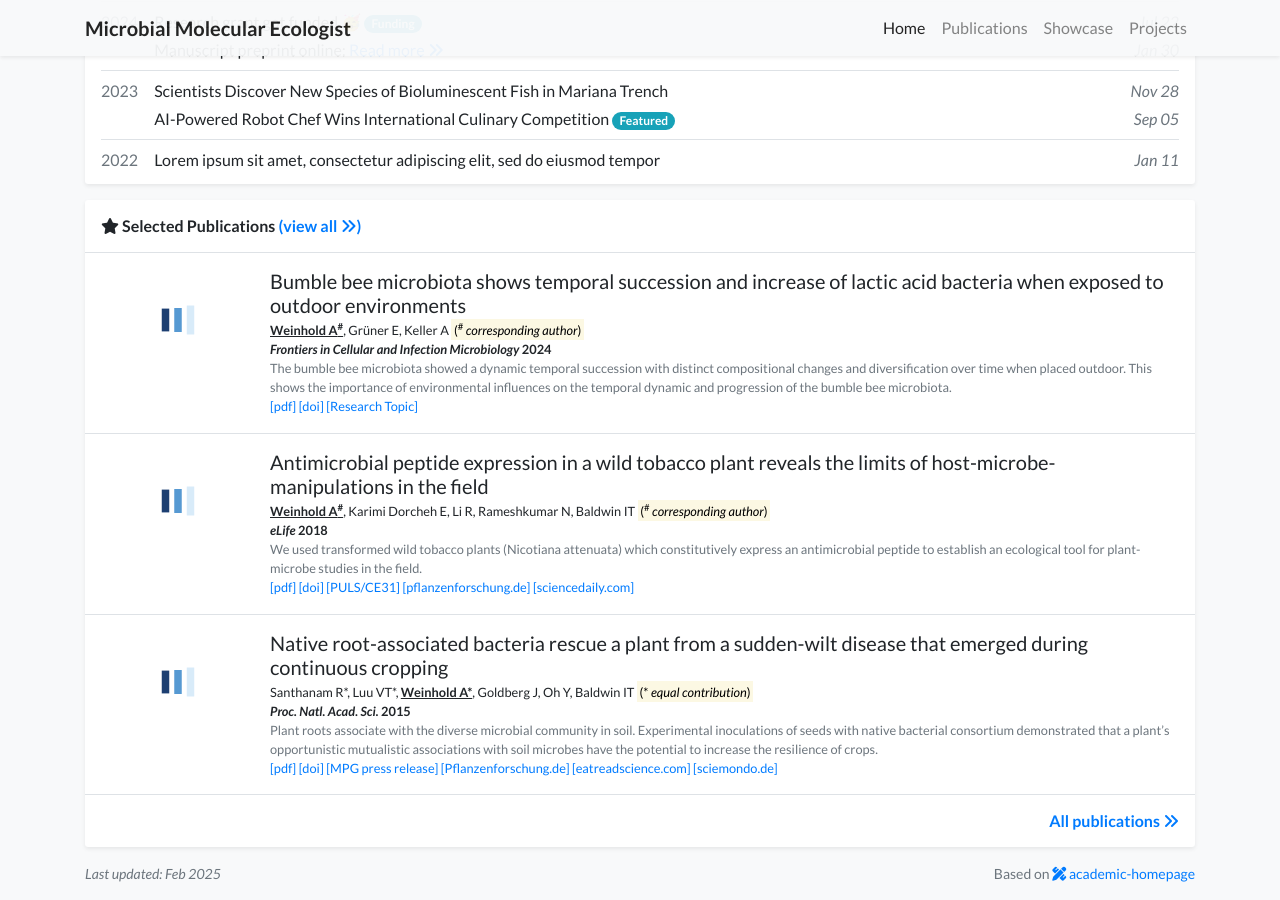
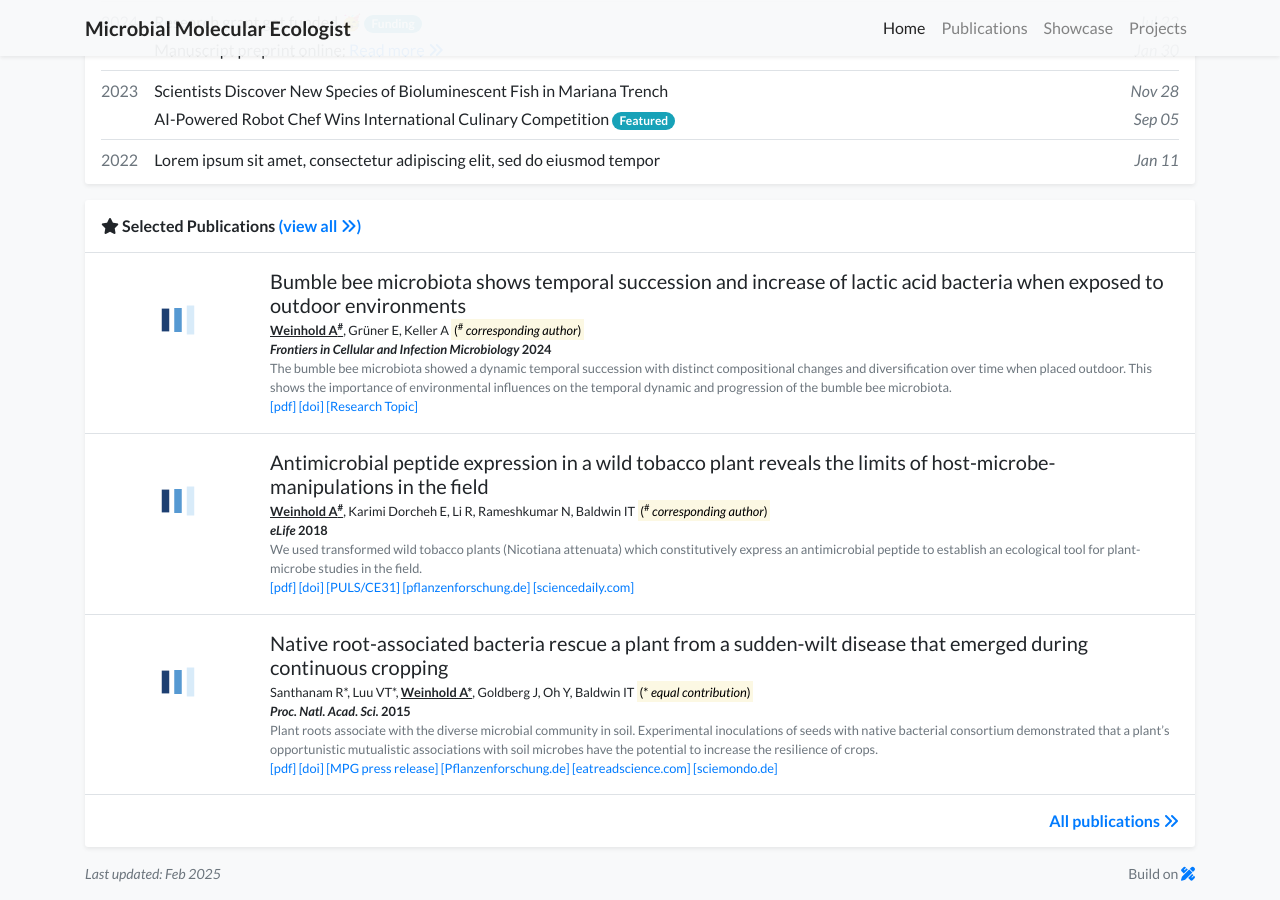
Before and after one commit to micromole/micromole.github.io, a Jekyll site: the page built from index.html, in a window 1280 px wide and 900 px high, scrolled down 1066 px. Built offline with Jekyll 4.4.1, drawn with Linux system fonts in a browser that asks for light colours; nearby versions of some CDN libraries; comment, search, counter and statistics services are not loaded; a style sheet for code colours, icons or effects is not loaded.

Commit message:
Update display.yml

```diff
--- a/_data/display.yml
+++ b/_data/display.yml
@@ -7,4 +7,4 @@
 # Feel free to replace the footer text if you would like to, but I will greatly appreciate it
 # if you keep the link to the template so that more people can benefit from it. Thanks!
 footer_text: >-
- Based on <a href="https://github.com/luost26/academic-homepage" target="_blank"><i class="fas fa-pencil-ruler"></i> academic-homepage</a>
+ Build on <a href="https://github.com/luost26/academic-homepage" target="_blank"><i class="fas fa-pencil-ruler"></i></a>
```
